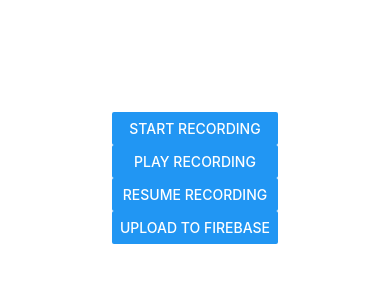
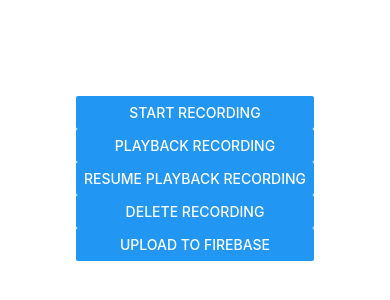
Before and after one commit to BoopDoopGoop/Audio-Recording-App, a React Native app: screen / in a window 390 px wide. Shown: the part 244-544 px from the top of the page. Built offline with nearby package versions, Linux system fonts and the light colour scheme.

Commit message:
Fully Working VoiceMemoClass

```diff
--- a/src/VoiceMemoClass.js
+++ b/src/VoiceMemoClass.js
@@ -4,7 +4,6 @@
 class VoiceMemo {
   static recording = null;
   static sound = null;
-  static position = null;
 
   static async startRecording() {
     try {
@@ -40,19 +39,23 @@
     }
   }
 
-  static async playRecording() {
+  static async playbackRecording() {
     try {
-      console.log("Playing recording...");
-      const { sound } = await this.recording.createNewLoadedSoundAsync();
-      await sound.playAsync();
-      this.sound = sound;
-      console.log("Recording played");
+      if (this.recording != null) {
+        console.log("Playing recording...");
+        const { sound } = await this.recording.createNewLoadedSoundAsync();
+        await sound.playAsync();
+        this.sound = sound;
+        console.log("Recording played");
+      } else {
+        console.log("There is no recording to playback.");
+      }
     } catch (error) {
       console.log(error);
     }
   }
 
-  static async pauseRecording() {
+  static async pausePlaybackRecording() {
     try {
       await this.sound.pauseAsync();
       console.log("Recording paused");
@@ -61,13 +64,19 @@
     }
   }
 
-  static async resumeRecording() {
+  static async resumePlaybackRecording() {
     try {
-      await this.sound.playFromPositionAsync(this.position);
+      await this.sound.playAsync();
       console.log("Recording resumed");
     } catch (error) {
       console.log(error);
     }
+  }
+
+  static deleteRecording() {
+    this.recording = null;
+    this.sound = null;
+    console.log("Recording deleted");
   }
 
   //     async uploadToFirebase() {
--- a/src/VoiceMemoDemo.js
+++ b/src/VoiceMemoDemo.js
@@ -16,19 +16,23 @@
     VoiceMemo.stopRecording();
   };
 
-  const playRecording = () => {
+  const playbackRecording = () => {
     setIsPlaying(true);
-    VoiceMemo.playRecording();
+    VoiceMemo.playbackRecording();
   };
 
-  const pauseRecording = () => {
+  const pausePlaybackRecording = () => {
     setIsPlaying(false);
-    VoiceMemo.pauseRecording();
+    VoiceMemo.pausePlaybackRecording();
   };
 
-  const resumeRecording = () => {
+  const resumePlaybackRecording = () => {
     setIsPlaying(true);
-    VoiceMemo.resumeRecording();
+    VoiceMemo.resumePlaybackRecording();
+  };
+
+  const deleteRecording = () => {
+    VoiceMemo.deleteRecording();
   };
 
   const uploadToFirebase = () => {
@@ -42,11 +46,22 @@
       )}
       {isRecording && <Button title="Stop Recording" onPress={stopRecording} />}
       {!isRecording && !isPlaying && (
-        <Button title="Play Recording" onPress={playRecording} />
+        <Button title="Playback Recording" onPress={playbackRecording} />
       )}
-      {isPlaying && <Button title="Pause Recording" onPress={pauseRecording} />}
+      {isPlaying && (
+        <Button
+          title="Pause Playback Recording"
+          onPress={pausePlaybackRecording}
+        />
+      )}
       {!isRecording && !isPlaying && (
-        <Button title="Resume Recording" onPress={resumeRecording} />
+        <Button
+          title="Resume Playback Recording"
+          onPress={resumePlaybackRecording}
+        />
+      )}
+      {!isRecording && !isPlaying && (
+        <Button title="Delete Recording" onPress={deleteRecording} />
       )}
       {!isRecording && !isPlaying && (
         <Button title="Upload to Firebase" onPress={uploadToFirebase} />
```
